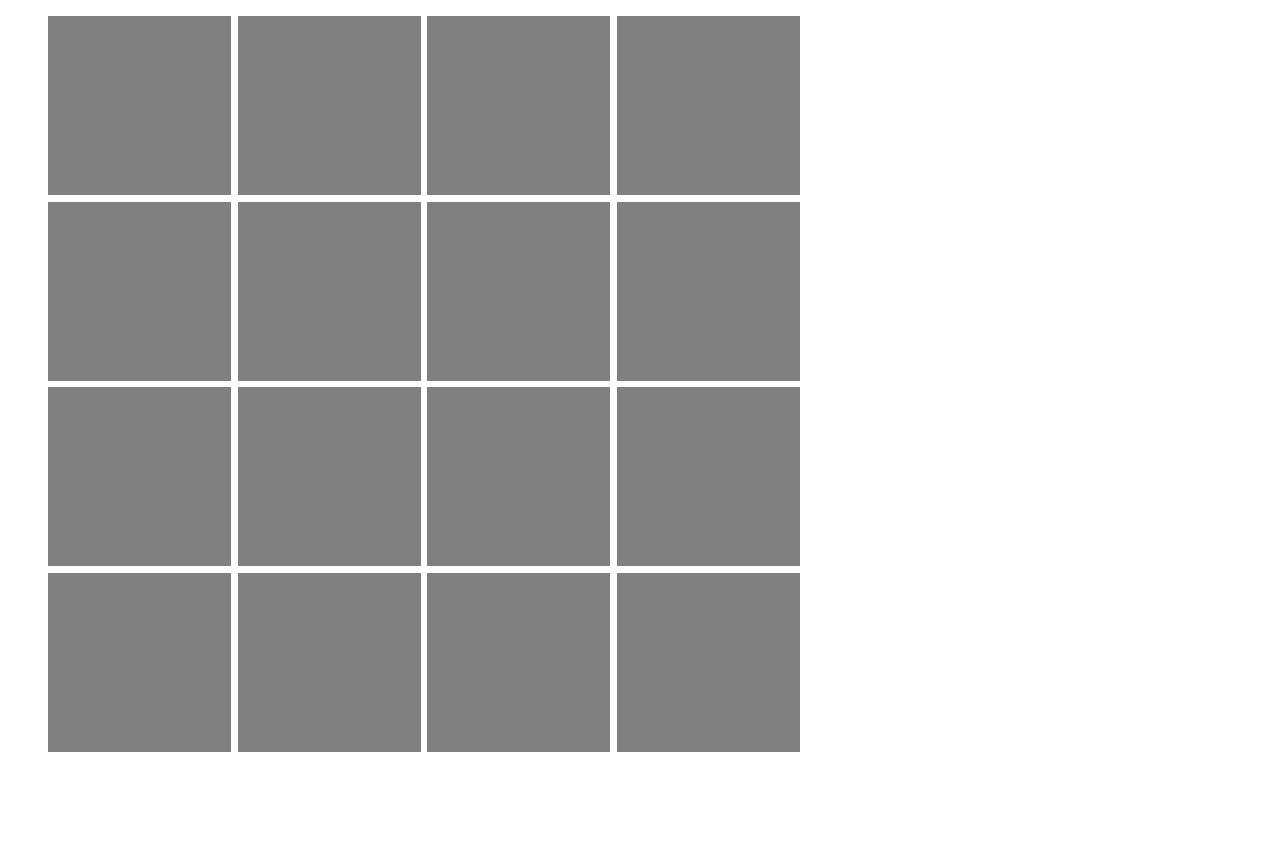
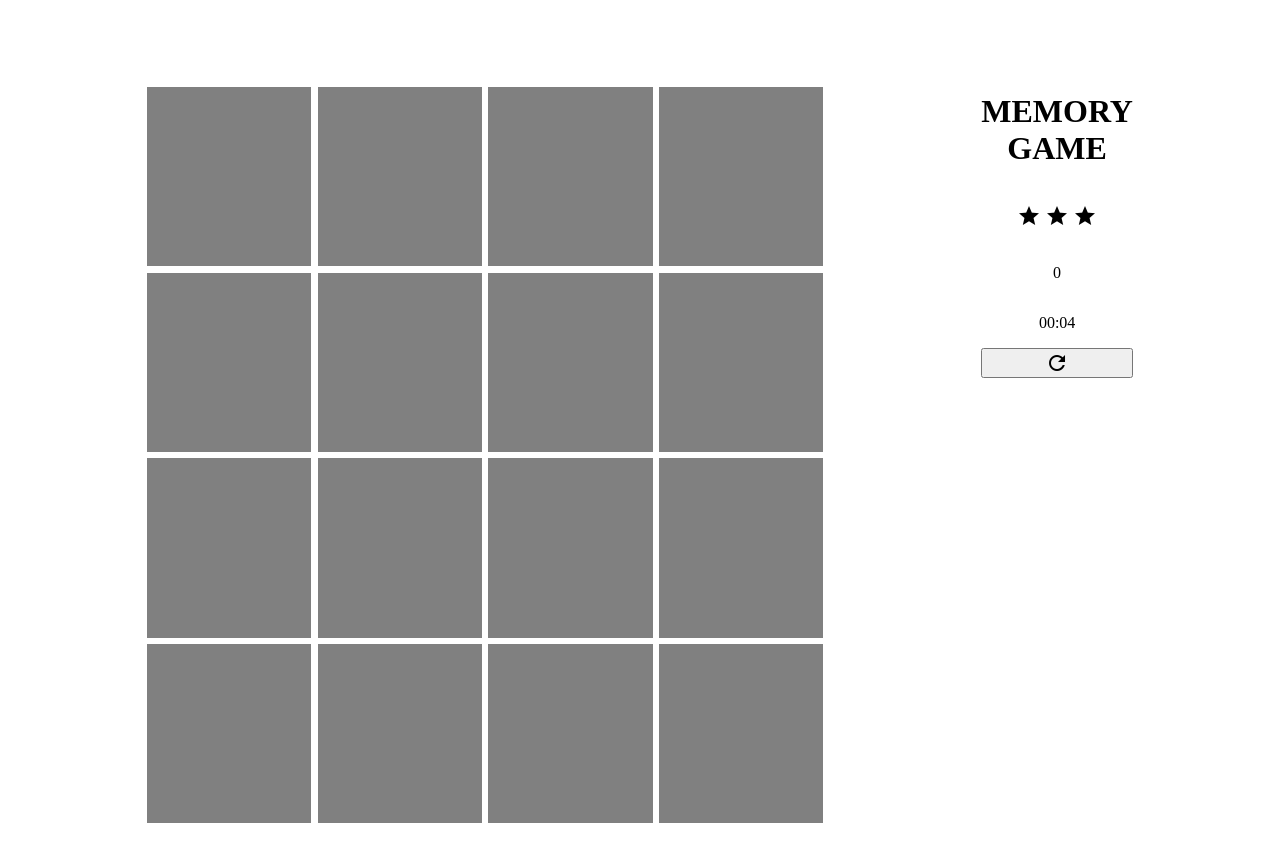
Before and after one commit to kirtimd/memory-game, a plain HTML site: page index.html in a window 1280 px wide. Shown: the top 862 px of the page. Drawn offline with Linux system fonts and the light colour scheme.

Commit message:
Added timer, reset, move counter, star rating

```diff
--- a/css/styles.css
+++ b/css/styles.css
@@ -1,5 +1,6 @@
 
 .grid {
+  order: 1;
   display: flex;
   flex-wrap: wrap;
   flex-direction: row;
@@ -8,6 +9,7 @@
    /* padding: 10%; */
    width: 60%;
    padding-bottom: 100%;
+   padding-left: 0;
    /* height: 30%; */
    /* align-self: center; */
 }
@@ -55,4 +57,36 @@ img {
 .mismatch {
   background-size: 100%;
   background-color: red;
+
 }
+
+.allofthem {
+  display: flex;
+  /* flex-wrap: wrap; */
+  flex-direction: row;
+  justify-content: space-around;
+  align-content: center;
+  padding-left: 5%;
+  padding-right: 5%;
+  padding-top: 5%;
+}
+
+.title {
+  text-align: center;
+  padding: 0 0 0 0;
+  font-size: 2em;
+}
+
+.game-info-panel {
+    order:2;
+  display: flex;
+  flex-direction: column;
+}
+
+p {
+  text-align: center;
+}
+
+.star {
+
+}
--- a/index.html
+++ b/index.html
@@ -2,17 +2,29 @@
 <html lang="en">
 <head>
   <meta charset="utf-8">
-  <title>My test page</title>
+  <title>Memory Game</title>
   <link href="https://fonts.googleapis.com/css?family=Montserrat:300" rel="stylesheet">
   <link href="css/styles.css" rel="stylesheet">
+  <link rel="stylesheet" href="https://fonts.googleapis.com/icon?family=Material+Icons">
    <meta name="description" content="Memory Game - Udacity Project 2">
    <meta name="viewport" content="width=device-width, initial-scale=1.0">
 </head>
 <body>
-  <!-- <h1>MEMORY GAME</h1> -->
+  <div class="allofthem">
+    <div class="game-info-panel">
+      <h1 class="title">MEMORY<br>GAME</h1>
+      <p class="game-status">
+        <i id="star-rating-2" class="material-icons">star</i>
+        <i id="star-rating-1" class="material-icons">star</i>
+        <i id="star-rating-0" class="material-icons">star</i>
+      </p>
+      <p class="move-counter">0</p>
+      <p id="timer"></p>
+      <button id="reset" class="material-icons">refresh</button>
+    </div>
     <ul class="grid">
-    <li id="0" class="front"><img class="symbol" ></li>
-    <li id="1" class="front"><p class="symbol"></p></li>
+      <li id="0" class="front"></li>
+      <li id="1" class="front"></li>
       <li id="2" class="front"></li>
       <li id="3" class="front"></li>
       <li id="4" class="front"></li>
@@ -27,7 +39,9 @@
       <li id="13" class="front"></li>
       <li id="14" class="front"></li>
       <li id="15" class="front"></li>
+
+
     </ul>
-
+  </div>
   <script src="js/app.js"></script>
 </body>
--- a/js/app.js
+++ b/js/app.js
@@ -1,6 +1,8 @@
 
 let firstFlipped = false;
 let noOfMatchesYet = 0;
+let noOfMoves = 0;
+let timer = {minutes:0, seconds:0};
 let cards = [];
 
 
@@ -13,10 +15,20 @@ let symbols =["img/ka.png", "img/kha.png",
 let symbolIds = [0,0,1,1,2,2,3,3,4,4,5,5,6,6,7,7];
 //each number appears twice since we need a pair
 
-setupListeners();
-//randomize();
-assignSymbolIds();
+initialize();
 
+document.getElementById('reset').addEventListener('click', initialize);
+
+function initialize() { //also called during reset
+  console.log('init');
+  noOfMoves = 0;
+  document.getElementsByClassName('move-counter')[0].innerHTML = noOfMoves;
+  noOfMatchesYet = 0;
+  timer.minutes=0; timer.seconds=0;
+  setupListeners();
+  //randomize();
+  assignSymbolIds();
+}
 //simply swaps each element with one at a random index
 function randomize() {
   for(let i = 0; i < 16; i++) {
@@ -41,18 +53,18 @@ function assignSymbolIds() {
 function setupListeners() {
   for(let i=0; i <= 15; i++) {
     const card = document.getElementById(i);
+    card.className = 'front';
     card.addEventListener('click', afterClick);
     cards.push({element: card,
                 symbolId: symbolIds[i%8],
                 symbol: symbols[symbolIds[i]]});
-    // console.log(cards[i].symbol);
   }
+
 }
 
 let firstCard;
 
 function afterClick() {
-  // this.style.backgroundColor='blue';
   this.className = 'back';
   if(firstFlipped === false) {
     firstCard = cards[this.id];
@@ -61,14 +73,20 @@ function afterClick() {
     firstFlipped = true;
   } else { //second card has been flipped
     let secondCard = cards[this.id];
-    if(cardsMatch(firstCard, secondCard) === true) {
+    if(cardsMatch(firstCard, secondCard) === true) { //cards match
       console.log('match');
       secondCard.element.className = 'match';
       showSymbol(secondCard);
       firstCard.element.className = 'match';
       showSymbol(firstCard);
+
+      //remove eventlisteners
+      secondCard.element.removeEventListener('click', afterClick);
+      firstCard.element.removeEventListener('click', afterClick);
+
       firstCard = null;
-    } else {
+      noOfMatchesYet++;
+    } else { //mismatch
       showSymbol(secondCard);
       this.className = 'mismatch';
       firstCard.element.className='mismatch';
@@ -77,14 +95,22 @@ function afterClick() {
         card1.className='front';
         firstCard.element.className='front';
         firstCard = null;
-      }, 1000, card1, firstCard);
+      }, 800, card1, firstCard);
 
     }
     firstFlipped = false;
 
+    //Now make changes to elements on side panel
+
+    //increment moves-counter
+    noOfMoves++;
+    document.getElementsByClassName('move-counter')[0].innerHTML = noOfMoves;
     if(noOfMatchesYet == 8) { //game over
+      document.getElementsByClassName('game-status')[0].innerHTML = "Success!";
+    }
 
-    }
+    if(noOfMoves >= 10)
+      setStarRating();
   }
 }
 
@@ -98,3 +124,33 @@ function cardsMatch(firstCard, secondCard) {
     return true;
   return false;
 }
+
+
+let zeroBeforeMin, zeroBeforeSec;
+setInterval(function(){
+  if(timer.minutes < 10) zeroBeforeMin = "0";
+  else zeroBeforeMin = "";
+  if(timer.seconds < 10) zeroBeforeSec = "0";
+  else zeroBeforeSec = "";
+  document.getElementById('timer').innerHTML = zeroBeforeMin + timer.minutes +
+                                           ":" + zeroBeforeSec + timer.seconds;
+  timer.seconds++;
+  if(timer.seconds==60) {
+    timer.minutes++;
+    timer.seconds=0;
+  }
+}, 1000);
+
+
+let starClassName = "star-rating-";
+let nextStar = 0;
+function setStarRating() {
+  if(nextStar <= 2)
+  if(noOfMoves%10==0){
+    document.getElementById(starClassName+nextStar).innerHTML = "star_half";
+  }
+  else if (noOfMoves%10==5) {
+    document.getElementById(starClassName+nextStar).innerHTML = "star_border";
+    nextStar++;
+  }
+}
```
Lines whose indentation alone changed are shown as unchanged.
